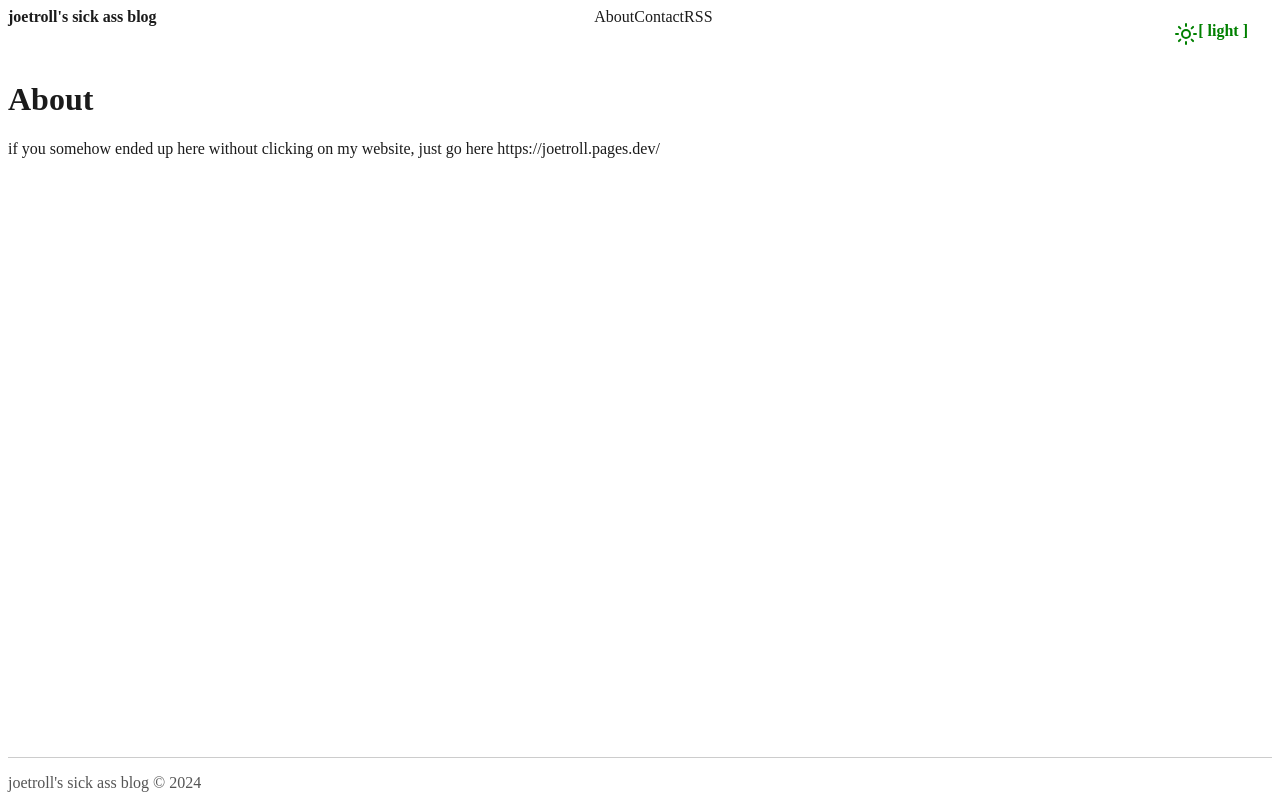
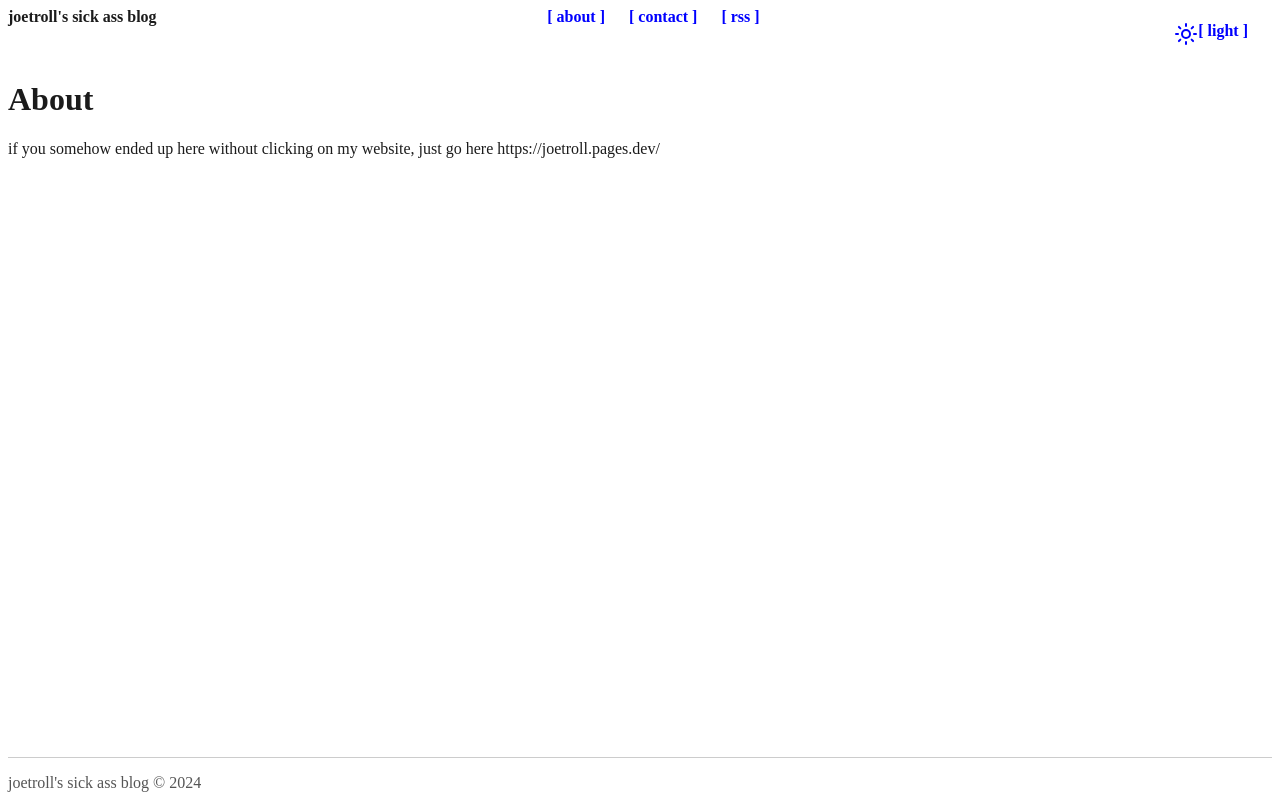
Before and after one commit to trolljoe/sveltekit-blog-website, a SvelteKit app: page /about in a window 1280 px wide. Built offline with nearby package versions, Linux system fonts and the light colour scheme.

Commit message:
Update header.svelte

```diff
--- a/src/routes/header.svelte
+++ b/src/routes/header.svelte
@@ -11,15 +11,15 @@
 
     <ul class="links">
         <li>
-            <a href="/about">About</a>
+            <a class="funny-button" href="/about">[   about   ]</a>
         </li>
 
     <li>
-        <a href="/contact">Contact</a>
+        <a class="funny-button" href="/contact">[   contact   ]</a>
     </li>
 
     <li>
-        <a href="/rss.xml" target="_blank">RSS</a>
+        <a class="funny-button" href="/rss.xml" target="_blank">[   rss   ]</a>
     </li>
 </ul>
 
@@ -41,6 +41,19 @@
         color: inherit;
         text-decoration: none;
     }
+    .funny-button {
+        border: 2px solid transparent;
+        padding: 5px 10px;
+        background-color: transparent;
+        color: var(--button-text-color, green);
+        cursor: pointer;
+        font-weight: bold;
+    }
+
+    .funny-button:hover {
+        background-color: var(--button-hover-bg-color, green);
+        color: var(--button-hover-text-color, black);
+    }
 
     @media (min-width: 768px) {
         nav {
@@ -54,4 +67,20 @@
             margin-block: 0;
         }
     }
+    @media (prefers-color-scheme: light) {
+        :root {
+            --button-text-color: blue;
+            --button-hover-bg-color: blue;
+            --button-hover-text-color: white;
+        }
+    }
+
+    /* Dark theme colors */
+    @media (prefers-color-scheme: dark) {
+        :root {
+            --button-text-color: green;
+            --button-hover-bg-color: green;
+            --button-hover-text-color: black;
+        }
+    }
 </style>
```
